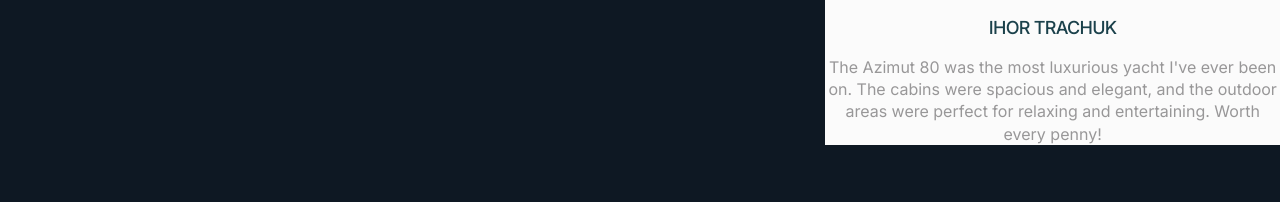
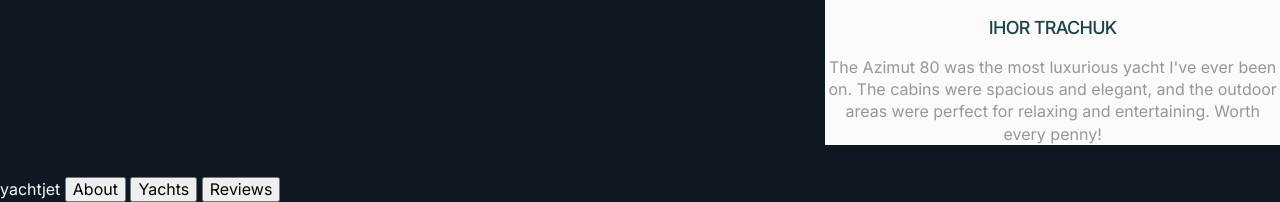
Before and after one commit to vasylkrulko/yachta-blended, a plain HTML site: page index.html in a window 1280 px wide. Shown: the part 3234-3436 px from the top of the page. Before the commit the page ends 3411 px from the top, so only its background shows below. Drawn offline with nearby package versions, Linux system fonts and the light colour scheme.

Commit message:
Deploying to gh-pages from @ vasylkrulko/yachta-blended@08fcede4d7ab21c2190179fda4d9ac1e934038ee 🚀

```diff
--- a/index.html
+++ b/index.html
@@ -215,6 +215,12 @@
 Скелет (html, head, body) в цей файл додавати не потрібно!  ||
 Додаємо тільки розмітку своєї частинки                      ||
 ========================================================== -->
+<footer id="footer" class="footer-bg">
+  <a class="logo" href="./index.html">yachtjet</a>
+  <button class="btn-link">About</button>
+  <button class="btn-link">Yachts</button>
+  <button class="btn-link">Reviews</button>
+</footer>
 
   </body>
 </html>
```
